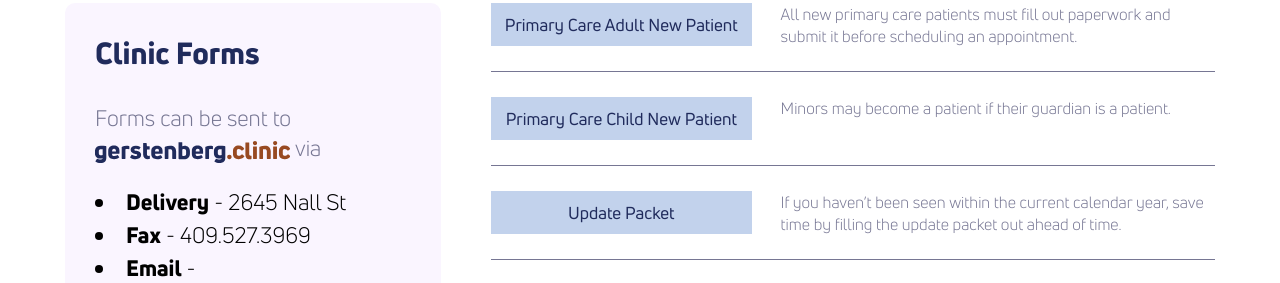
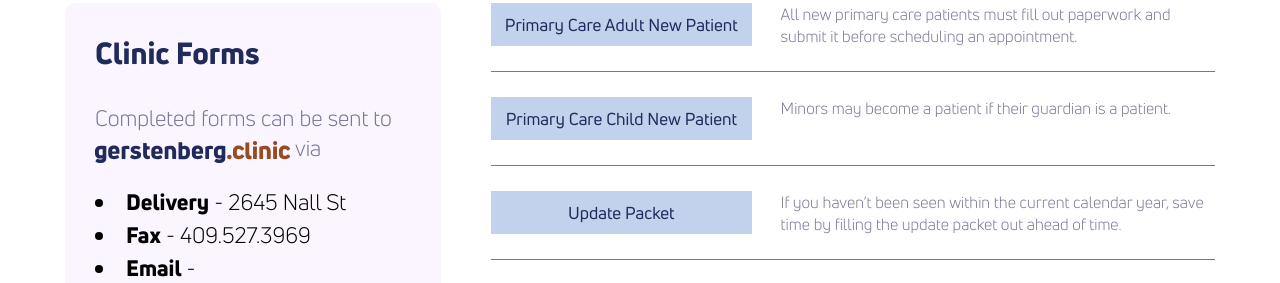
Before and after one commit to theneverwoods/gerstenberg.clinic, a Jekyll site: the page built from forms.html, in a window 1280 px wide. Shown: the part 466-749 px from the top of the page. Built offline with Jekyll 4.4.1, drawn with Linux system fonts in a browser that asks for light colours.

Commit message:
Update forms.html

```diff
--- a/forms.html
+++ b/forms.html
@@ -9,7 +9,7 @@ stylesheet: forms
 <div class="row forms-row">
   <div class="third card light">
     <h2>Clinic Forms</h2>
-    <p>Forms can be sent to {% include svgs/logo.html %} via </p>
+    <p>Completed forms can be sent to {% include svgs/logo.html %} via </p>
     <ul>
       <li> <b>Delivery</b> - 2645 Nall St</li>
       <li> <b>Fax</b> - 409.527.3969</li>
```
